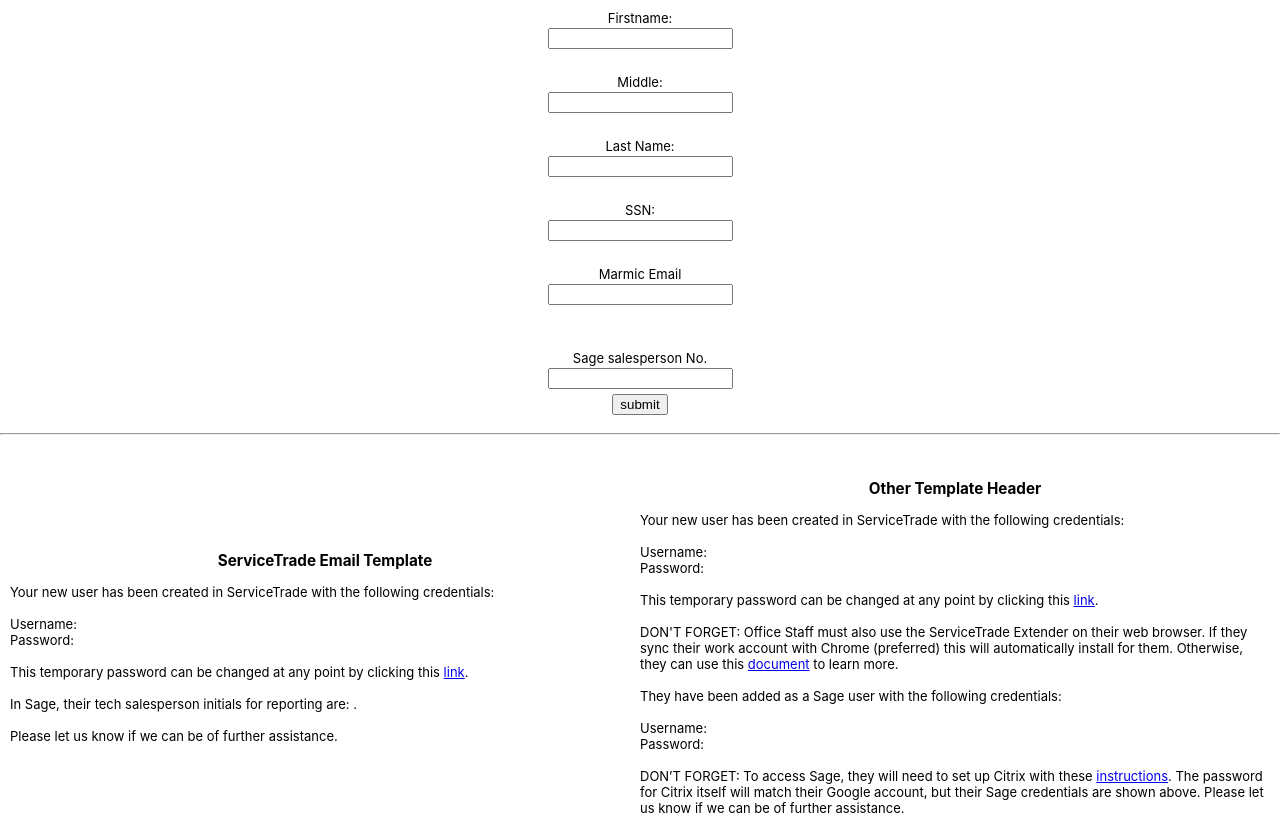
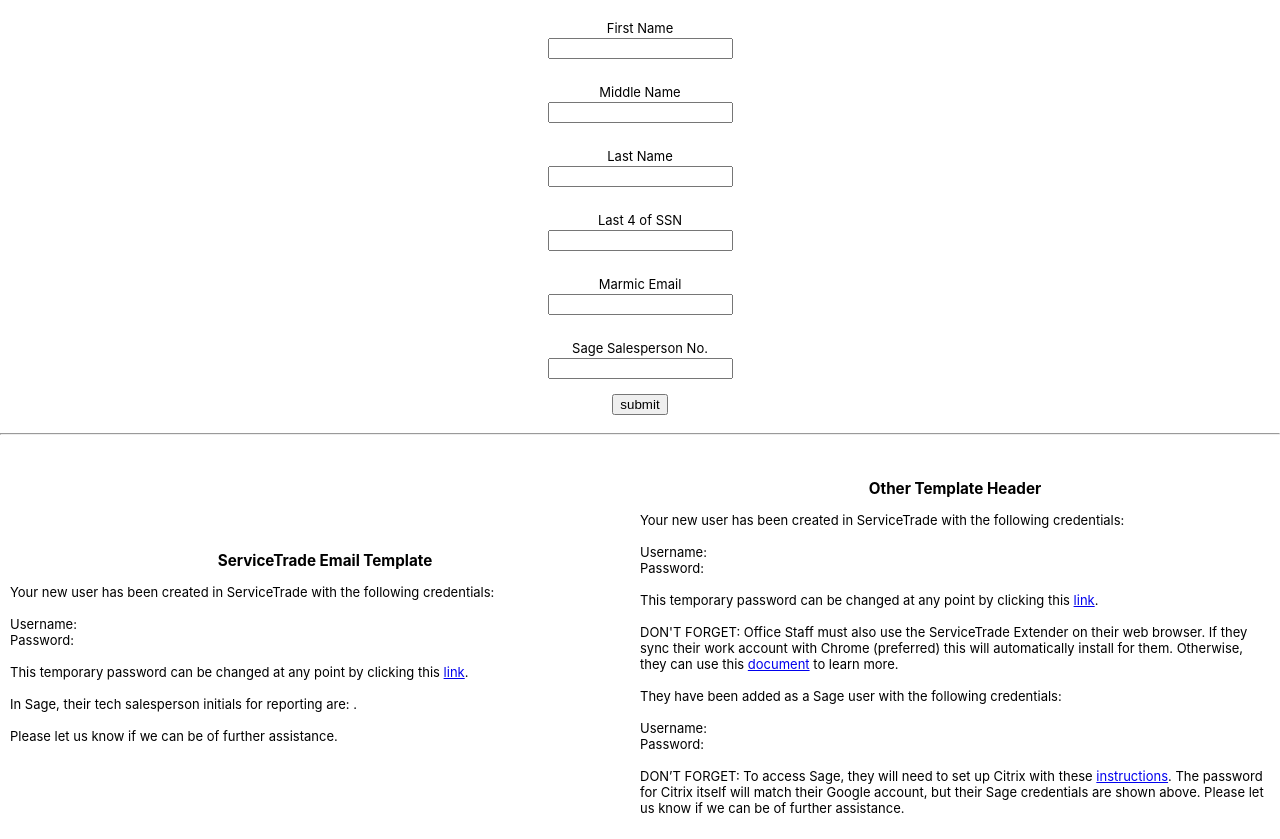
Before and after one commit to hacktavist/cred-template, a React (Create React App) app: page / in a window 1280 px wide. Built offline with nearby package versions, Linux system fonts and the light colour scheme.

Commit message:
changed to form-input components and made fields required

```diff
--- a/src/App.js
+++ b/src/App.js
@@ -1,4 +1,5 @@
 import React, { useState } from "react";
+import FormInput from "./components/form-input.component";
 import "./App.css";
 
 function App() {
@@ -9,6 +10,7 @@
     lastname: "",
     email: "",
     password: "",
+    ssn: "",
     sageSalesperson: "",
   };
 
@@ -18,6 +20,7 @@
     firstname,
     middlename,
     lastname,
+    email,
     password,
     ssn,
     sageSalesperson,
@@ -76,36 +79,56 @@
 
   return (
     <div>
-      <form className="container-col" onSubmit={createTemplateInformation}>
-        <label>Firstname: </label>
-        <input name="firstname" onChange={handleChange} type="text" />
-        <br />
-        <label>Middle: </label>
-        <input name="middlename" onChange={handleChange} type="text" />
-        <br />
-        <label>Last Name: </label>
-        <input name="lastname" onChange={handleChange} type="text" />
-        <br />
-        <label>SSN: </label>
-        <input name="ssn" onChange={handleChange} type="text" />
-        <br />
-        <label>Marmic Email </label>
-        <input
-          value={username}
-          name="username"
-          onChange={handleChange}
-          type="text"
-        />
-        <br />
+        <form className="container-col" onSubmit={createTemplateInformation}>
+          <FormInput
+            label="First Name" inputOptions={{
+              required: true,
+              type: "text",
+              name: "firstname",
+              value: firstname,
+              onChange: handleChange,
+            }} />
+          <FormInput
+            label="Middle Name" inputOptions={{
+              required: true,
+              type: "text",
+              name: "middlename",
+              value: middlename,
+              onChange: handleChange,
+            }} />
+          <FormInput
+            label="Last Name" inputOptions={{
+              required: true,
+              type: "text",
+              name: "lastname",
+              value: lastname,
+              onChange: handleChange,
+            }} />
+          <FormInput
+            label="Last 4 of SSN" inputOptions={{
+              required: true,
+              maxLength: 4,
+              type: "password",
+              name: "ssn",
+              value: ssn,
+              onChange: handleChange,
+            }} />
+          <FormInput
+            label="Marmic Email" inputOptions={{
+              type: "email",
+              name: "email",
+              value: email,
+              onChange: handleChange,
+            }} />
+          <FormInput
+            label="Sage Salesperson No." inputOptions={{
+              type: "text",
+              name: "sageSalesperson",
+              value: sageSalesperson,
+              onChange: handleChange,
+            }} />
 
-        <br />
-        <label>Sage salesperson No. </label>
-        <input
-          value={sageSalesperson}
-          name="sageSalesperson"
-          onChange={handleChange}
-          type="text"
-        />
+
         <button type="submit">submit</button>
       </form>
       <hr />
```
